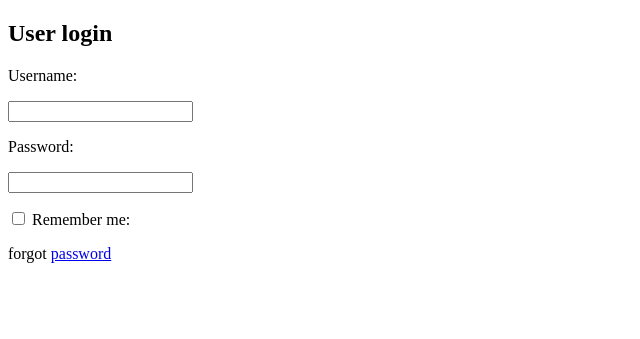
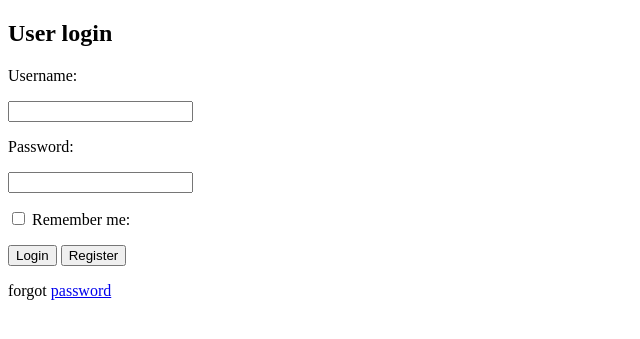
Before and after one commit to kburiev/fantastic_two, a PHP site: page /login.php in a window 1280 px wide. Shown: the top 339 px of the page, without its empty margins (0-640 px from the left). Run offline with PHP 8.4, Linux system fonts and the light colour scheme.

Commit message:
login page ver2

```diff
--- a/login.php
+++ b/login.php
@@ -34,9 +34,27 @@
 </p>
 
 <p>
-forgot <a href="google.com">password</a>
+<input type="button" name="login" value="Login">
+<input type="button" name="register" value="Register">
 </p>
 
 
+<p>
+forgot <a href="google.com">password</a>
+</p>
+<?php
+if(isset($_POST['login']))
+{
+	header('Location: index.php');
+	exit();
+}
+if(isset($_POST['register']))
+{
+header('Location: inscription.php');
+	exit();
+}
+?>
+
+</form>
 </body>
 </html>
```
